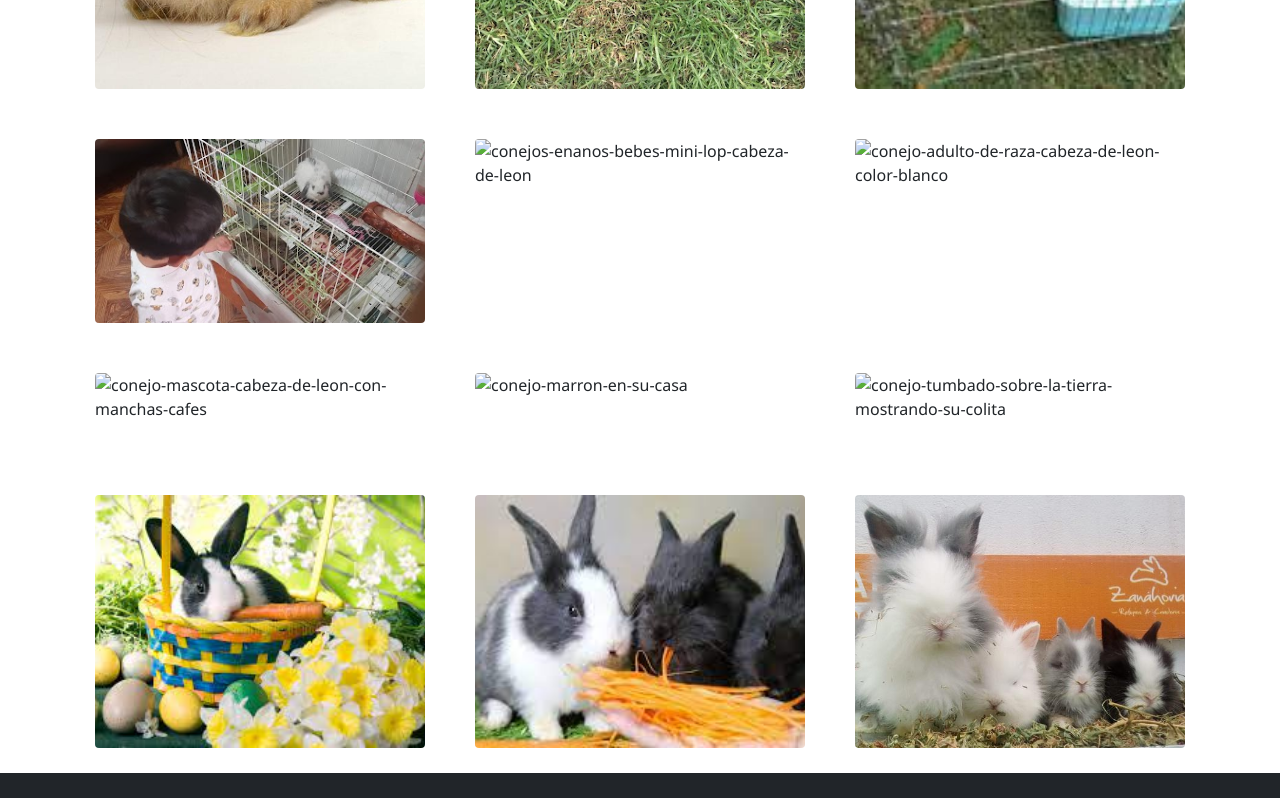
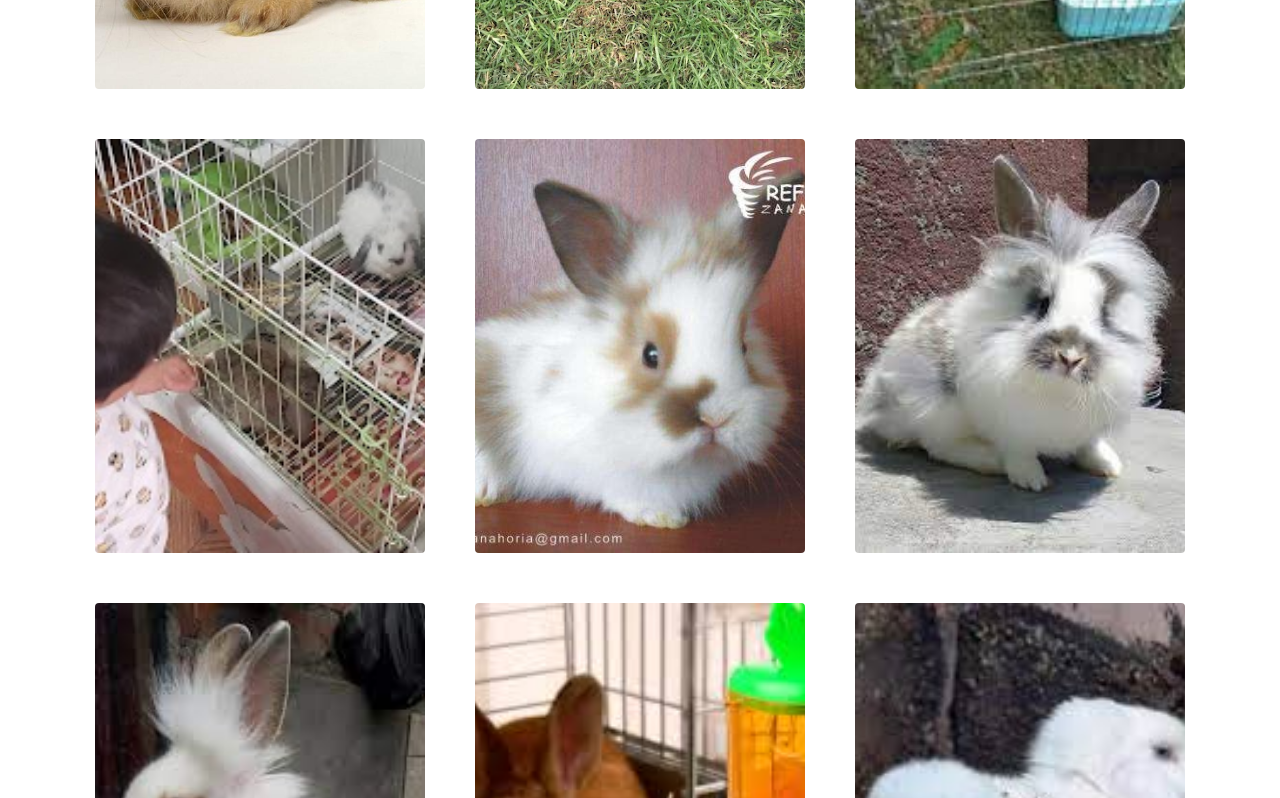
Before and after one commit to seleneal1996/TIENDA-VIRTUAL-ZANAHORIA, a website: page pages/galeria.html in a window 1280 px wide. Shown: the part 860-1658 px from the top of the page. Drawn offline with nearby package versions, Linux system fonts and the light colour scheme; files that its build step writes are made by us from their sources; the site is published under a folder, as on GitHub Pages, so addresses that start at the root find nothing.

Commit message:
correccion rutas de imagenes en galeria

```diff
--- a/pages/galeria.html
+++ b/pages/galeria.html
@@ -94,23 +94,23 @@
                         alt="nino-observando-a-su-conejo" >
                     </div>
                     <div class="col-lg-4 col-md-6 col-sm-12">
-                        <img src="/assets/images/conejo-enano.jpg" class="w-100 shadow-1-strong rounded mb-4"
+                        <img src="../assets/images/conejo-enano.jpg" class="w-100 shadow-1-strong rounded mb-4"
                         alt="conejos-enanos-bebes-mini-lop-cabeza-de-leon">
                     </div>
                     <div class="col-lg-4 col-md-6 col-sm-12">
-                        <img src="/assets/images/conejo-cabeza-leon.jpeg"class="w-100 shadow-1-strong rounded mb-4"
+                        <img src="../assets/images/conejo-cabeza-leon.jpeg"class="w-100 shadow-1-strong rounded mb-4"
                         alt="conejo-adulto-de-raza-cabeza-de-leon-color-blanco">
                     </div>
                     <div class="col-lg-4 col-md-6 col-sm-12">
-                        <img src="/assets/images/conejo-mascota.jpeg"class="w-100 shadow-1-strong rounded mb-4"
+                        <img src="../assets/images/conejo-mascota.jpeg"class="w-100 shadow-1-strong rounded mb-4"
                         alt="conejo-mascota-cabeza-de-leon-con-manchas-cafes">
                     </div>
                     <div class="col-lg-4 col-md-6 col-sm-12">
-                        <img src="/assets/images/conejo-marron-jaula.jpeg"class="w-100 shadow-1-strong rounded mb-4"
+                        <img src="../assets/images/conejo-marron-jaula.jpeg"class="w-100 shadow-1-strong rounded mb-4"
                         alt="conejo-marron-en-su-casa" >
                     </div>
                     <div class="col-lg-4 col-md-6 col-sm-12">
-                        <img src="/assets/images/conejo-pompis.jpeg"class="w-100 shadow-1-strong rounded mb-4"
+                        <img src="../assets/images/conejo-pompis.jpeg"class="w-100 shadow-1-strong rounded mb-4"
                         alt="conejo-tumbado-sobre-la-tierra-mostrando-su-colita" >
                     </div>
                     <div class="col-lg-4 col-md-6 col-sm-12">
```
